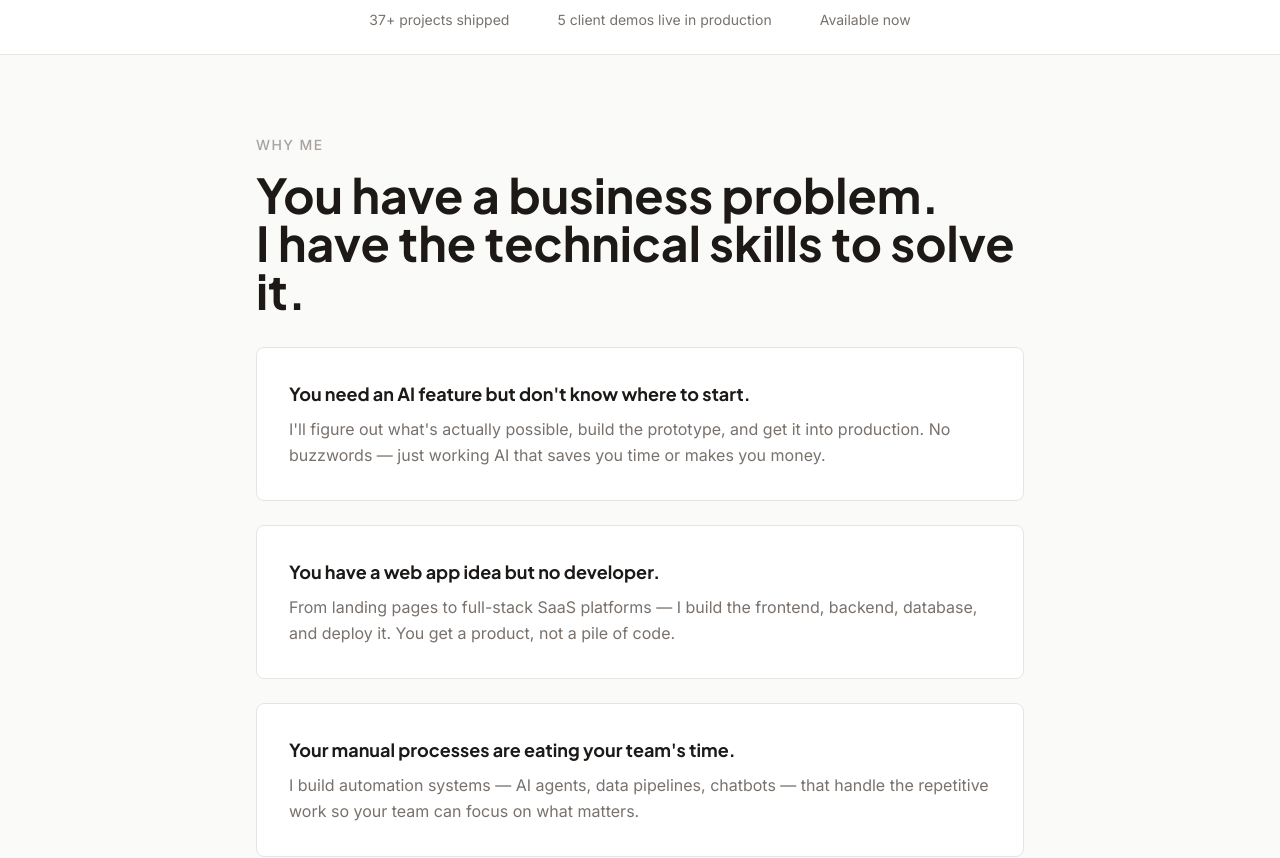
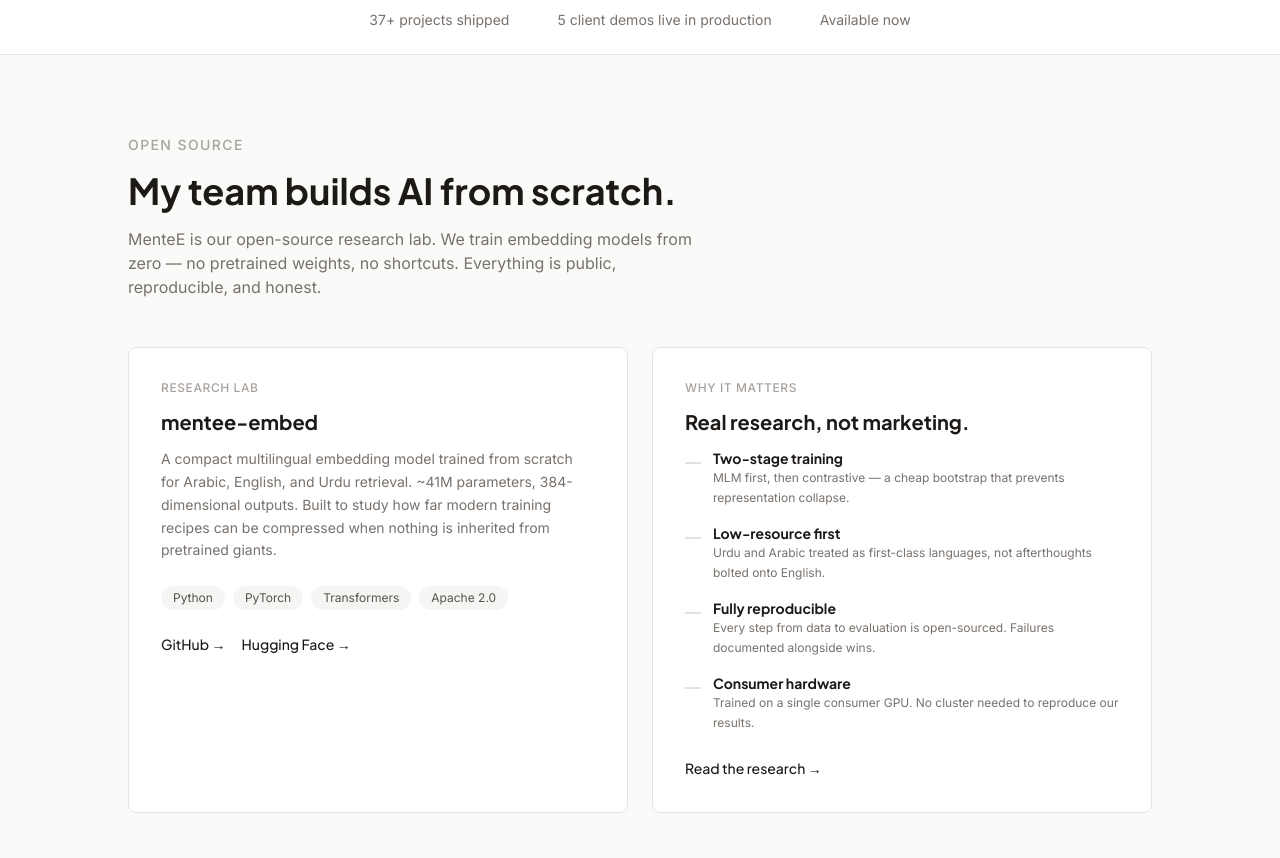
Before and after one commit to SyabAhmad/portfoliocv, a React (Create React App) app: page / in a window 1280 px wide. Shown: the part 1660-2518 px from the top of the page. Built offline with nearby package versions, Linux system fonts and the light colour scheme; no server answers.

Commit message:
Add MenteE open-source research section to homepage

```diff
--- a/src/components/HomePage.js
+++ b/src/components/HomePage.js
@@ -197,6 +197,115 @@
           </div>
         </section>
 
+        {/* MenteE Open Source Research */}
+        <section className="py-20 px-4 sm:px-6 lg:px-8">
+          <div className="max-w-5xl mx-auto">
+            <motion.div
+              initial={{ opacity: 0, y: 20 }}
+              whileInView={{ opacity: 1, y: 0 }}
+              viewport={{ once: true }}
+              className="mb-12"
+            >
+              <p className="text-sm font-medium text-stone-400 mb-4 font-handwriting tracking-widest uppercase">
+                Open Source
+              </p>
+              <h2 className="text-3xl sm:text-4xl font-bold text-stone-900 font-heading mb-4">
+                My team builds AI from scratch.
+              </h2>
+              <p className="text-stone-500 font-handwriting max-w-xl">
+                MenteE is our open-source research lab. We train embedding models from zero — no pretrained weights, no shortcuts. Everything is public, reproducible, and honest.
+              </p>
+            </motion.div>
+
+            <div className="grid grid-cols-1 md:grid-cols-2 gap-6">
+              {/* mentee-embed card */}
+              <motion.div
+                initial={{ opacity: 0, y: 15 }}
+                whileInView={{ opacity: 1, y: 0 }}
+                viewport={{ once: true }}
+                className="bg-white border border-stone-200 rounded-lg p-8"
+              >
+                <p className="text-xs font-medium text-stone-400 font-handwriting tracking-wider uppercase mb-3">
+                  Research Lab
+                </p>
+                <h3 className="text-xl font-bold text-stone-900 font-heading mb-3">
+                  mentee-embed
+                </h3>
+                <p className="text-stone-500 font-handwriting text-sm leading-relaxed mb-6">
+                  A compact multilingual embedding model trained from scratch for Arabic, English, and Urdu retrieval. ~41M parameters, 384-dimensional outputs. Built to study how far modern training recipes can be compressed when nothing is inherited from pretrained giants.
+                </p>
+                <div className="flex flex-wrap gap-2 mb-6">
+                  {["Python", "PyTorch", "Transformers", "Apache 2.0"].map((tag, i) => (
+                    <span key={i} className="px-3 py-1 bg-stone-100 text-stone-600 text-xs rounded-full font-handwriting">
+                      {tag}
+                    </span>
+                  ))}
+                </div>
+                <div className="flex gap-4">
+                  <a
+                    href="https://github.com/MenteE-s/mentee-embeddings"
+                    target="_blank"
+                    rel="noopener noreferrer"
+                    className="text-sm font-medium text-stone-900 font-heading hover:text-stone-600 transition-colors"
+                  >
+                    GitHub →
+                  </a>
+                  <a
+                    href="https://huggingface.co/MenteE"
+                    target="_blank"
+                    rel="noopener noreferrer"
+                    className="text-sm font-medium text-stone-900 font-heading hover:text-stone-600 transition-colors"
+                  >
+                    Hugging Face →
+                  </a>
+                </div>
+              </motion.div>
+
+              {/* Why it matters */}
+              <motion.div
+                initial={{ opacity: 0, y: 15 }}
+                whileInView={{ opacity: 1, y: 0 }}
+                viewport={{ once: true }}
+                transition={{ delay: 0.1 }}
+                className="bg-white border border-stone-200 rounded-lg p-8"
+              >
+                <p className="text-xs font-medium text-stone-400 font-handwriting tracking-wider uppercase mb-3">
+                  Why It Matters
+                </p>
+                <h3 className="text-xl font-bold text-stone-900 font-heading mb-3">
+                  Real research, not marketing.
+                </h3>
+                <div className="space-y-4">
+                  {[
+                    { label: "Two-stage training", text: "MLM first, then contrastive — a cheap bootstrap that prevents representation collapse." },
+                    { label: "Low-resource first", text: "Urdu and Arabic treated as first-class languages, not afterthoughts bolted onto English." },
+                    { label: "Fully reproducible", text: "Every step from data to evaluation is open-sourced. Failures documented alongside wins." },
+                    { label: "Consumer hardware", text: "Trained on a single consumer GPU. No cluster needed to reproduce our results." },
+                  ].map((item, i) => (
+                    <div key={i} className="flex gap-3">
+                      <span className="text-stone-300 mt-0.5">—</span>
+                      <div>
+                        <p className="text-sm font-bold text-stone-900 font-heading">{item.label}</p>
+                        <p className="text-xs text-stone-500 font-handwriting leading-relaxed">{item.text}</p>
+                      </div>
+                    </div>
+                  ))}
+                </div>
+                <div className="mt-6">
+                  <a
+                    href="https://menteeai.org/research"
+                    target="_blank"
+                    rel="noopener noreferrer"
+                    className="text-sm font-medium text-stone-900 font-heading hover:text-stone-600 transition-colors"
+                  >
+                    Read the research →
+                  </a>
+                </div>
+              </motion.div>
+            </div>
+          </div>
+        </section>
+
         {/* The Problem I Solve */}
         <section className="py-20 px-4 sm:px-6 lg:px-8">
           <div className="max-w-3xl mx-auto">
```
